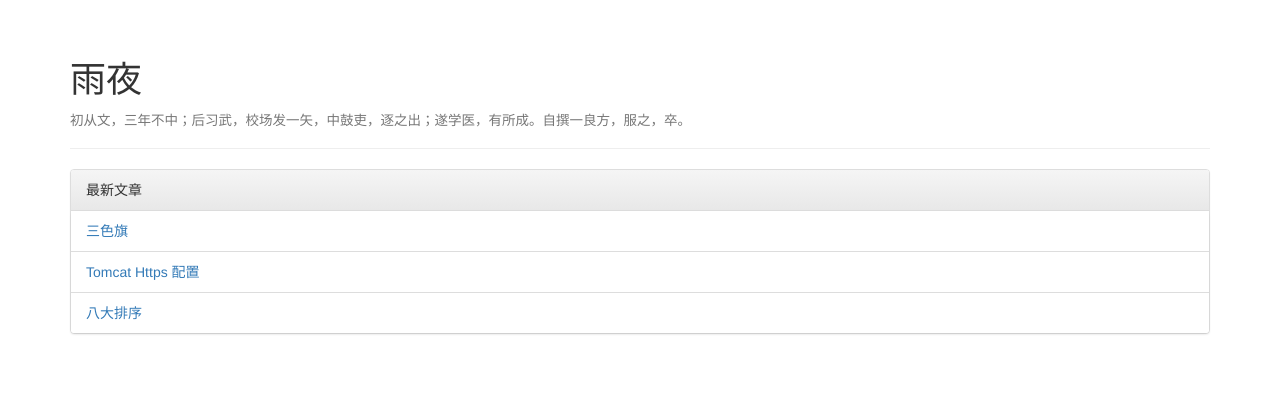
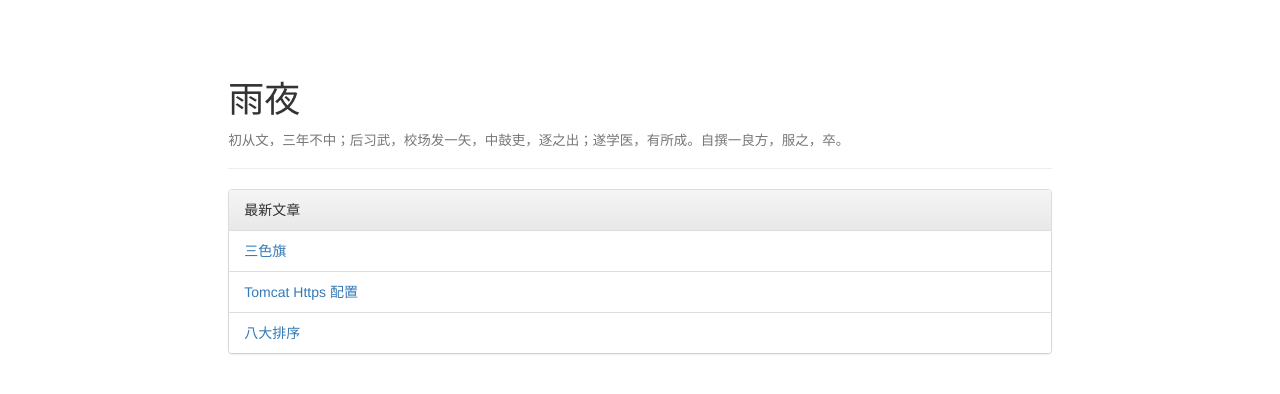
Before and after one commit to bit-ranger/blog, a Jekyll site: the page built from index.html, in a window 1280 px wide. Shown: the top 394 px of the page. Built offline with Jekyll 4.4.1, drawn with Linux system fonts in a browser that asks for light colours; nearby versions of some CDN libraries; Markdown is read by kramdown in place of the engine named in the settings.

Commit message:
Update index.html

```diff
--- a/index.html
+++ b/index.html
@@ -4,23 +4,21 @@ title: 雨夜
 <!DOCTYPE html>
 　　<html>
 　　<head>
-    <!-- 代码高亮 -->
+    <link rel="stylesheet" href="http://cdn.bootcss.com/bootstrap/3.3.2/css/bootstrap.min.css">
+    <link rel="stylesheet" href="http://cdn.bootcss.com/bootstrap/3.3.2/css/bootstrap-theme.min.css">
     <link rel="stylesheet" href="/css/syntax.css" type="text/css" />
-    <!-- 新 Bootstrap 核心 CSS 文件 -->
-    <link rel="stylesheet" href="http://cdn.bootcss.com/bootstrap/3.3.2/css/bootstrap.min.css">
-    <!-- 可选的Bootstrap主题文件（一般不用引入） -->
-    <link rel="stylesheet" href="http://cdn.bootcss.com/bootstrap/3.3.2/css/bootstrap-theme.min.css">
     <meta http-equiv="content-type" content="text/html; charset=utf-8" />
     <meta name="viewport" content="width=device-width, initial-scale=1, maximum-scale=1, user-scalable=no">
     <title>{{ page.title }}</title>
     </head>
 　　<body>
-　　	<div class="container">
+　　    <div class="container-fluid">
+　　	    <div class="row">
+	            <div class="col-lg-8 col-lg-offset-2">
 	                <div class="page-header">
 	                    <h1>雨夜</h1>
 	                    <h4><small>初从文，三年不中；后习武，校场发一矢，中鼓吏，逐之出；遂学医，有所成。自撰一良方，服之，卒。</small></h4>
 	                </div>
-
 	                <div class="panel panel-default">
 	                    <div class="panel-heading">最新文章</div>
 	                        <ul class="list-group">
@@ -29,11 +27,11 @@ title: 雨夜
 	                            {% endfor %}
 	                        </ul>
 	                    </div>
-
 	                </div>
-    <!-- jQuery文件。务必在bootstrap.min.js 之前引入 -->
+	            </div>
+	        </div>
+	    </div>
     <script src="http://cdn.bootcss.com/jquery/1.11.2/jquery.min.js"></script>
-    <!-- 最新的 Bootstrap 核心 JavaScript 文件 -->
     <script src="http://cdn.bootcss.com/bootstrap/3.3.2/js/bootstrap.min.js"></script>
 　　</body>
 　　</html>
```
Lines whose indentation alone changed are shown as unchanged.
